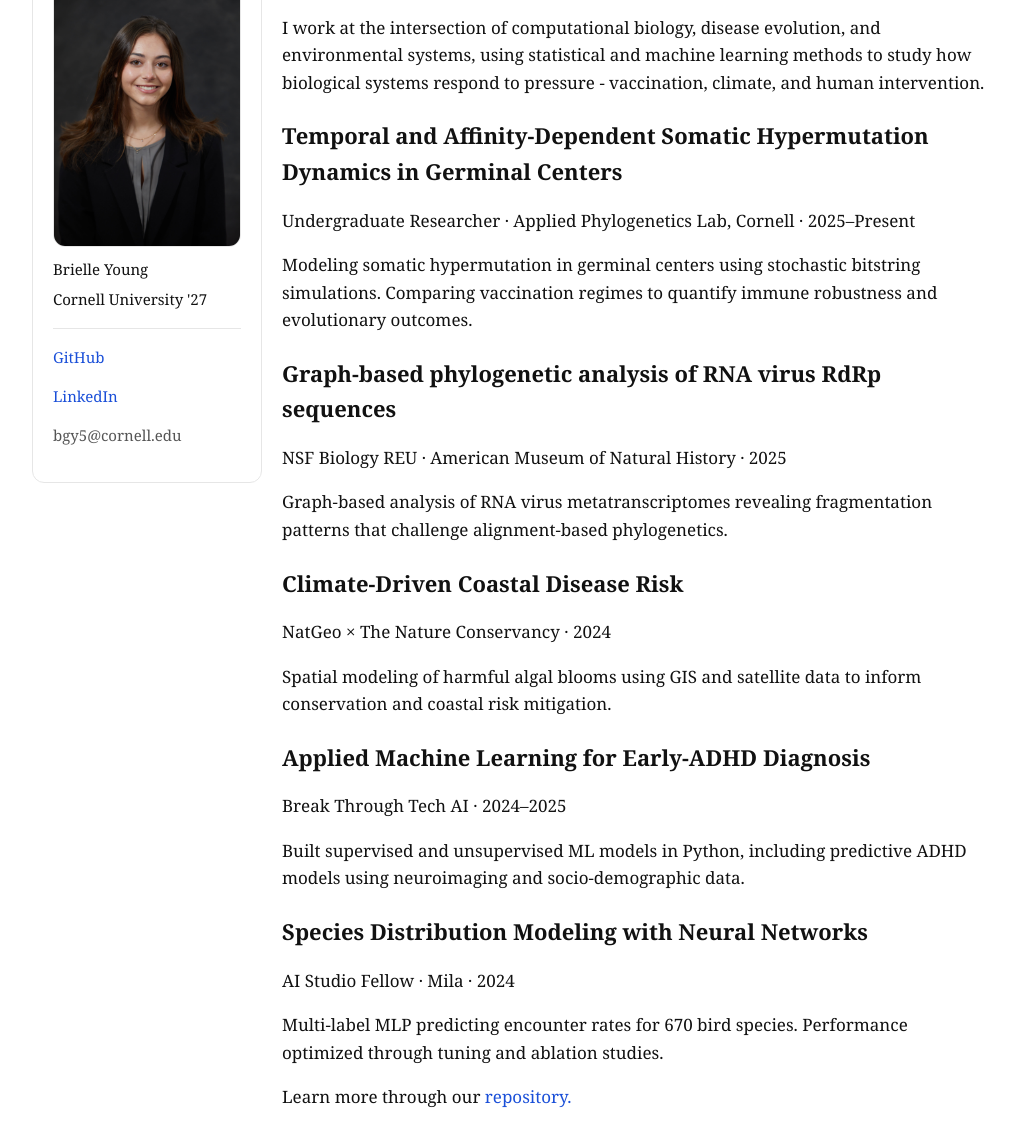
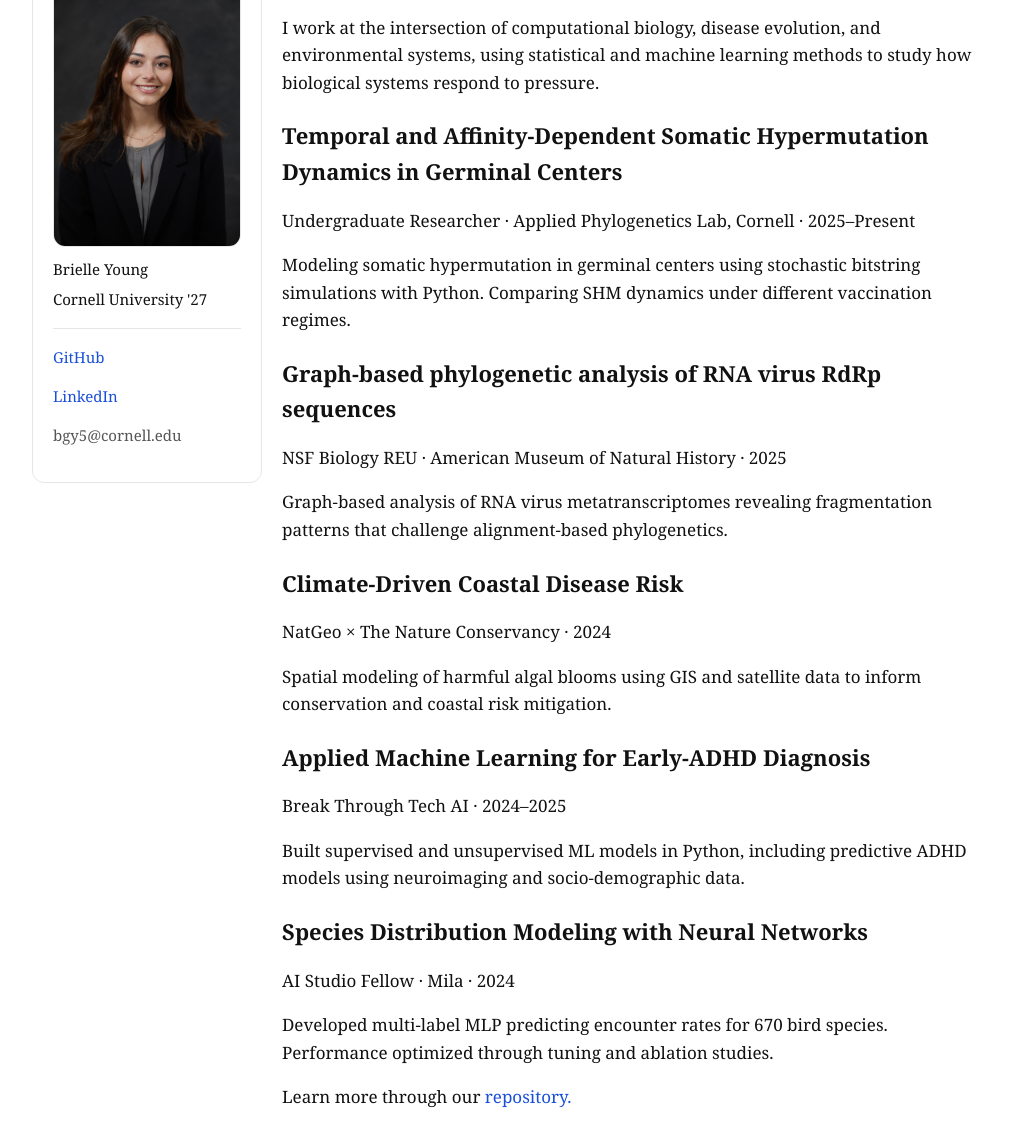
Before and after one commit to brielle-young/aboutme, a plain HTML site: page projects.html in a window 1280 px wide. Shown: the part 148-1278 px from the top of the page, without its empty margins (128-1142 px from the left). Drawn offline with Linux system fonts and the light colour scheme.

Commit message:
updated content

```diff
--- a/projects.html
+++ b/projects.html
@@ -38,12 +38,12 @@
 
       <article class="project">
         <h1>Projects</h1>
-        <p> I work at the intersection of computational biology, disease evolution, and environmental systems, using statistical and machine learning methods to study how biological systems respond to pressure - vaccination, climate, and human intervention.</p>
+        <p> I work at the intersection of computational biology, disease evolution, and environmental systems, using statistical and machine learning methods to study how biological systems respond to pressure.</p>
         <h2>Temporal and Affinity-Dependent Somatic Hypermutation Dynamics in Germinal Centers</h2>
         <p class="meta">Undergraduate Researcher · Applied Phylogenetics Lab, Cornell · 2025–Present</p>
         <p>
-          Modeling somatic hypermutation in germinal centers using stochastic bitstring simulations.
-          Comparing vaccination regimes to quantify immune robustness and evolutionary outcomes.
+          Modeling somatic hypermutation in germinal centers using stochastic bitstring simulations with Python.
+          Comparing SHM dynamics under different vaccination regimes.
         </p>
       </article>
 
@@ -78,7 +78,7 @@
         <h2>Species Distribution Modeling with Neural Networks</h2>
         <p class="meta">AI Studio Fellow · Mila · 2024</p>
         <p>
-          Multi-label MLP predicting encounter rates for 670 bird species.
+          Developed multi-label MLP predicting encounter rates for 670 bird species.
           Performance optimized through tuning and ablation studies.
         </p>
         <p>Learn more through our <a href="https://github.com/brielle-young/bird-species-distribution-modeling-with-location-information">repository.</a></p>
```
Also changed, not shown: blog.html (+1 -1 lines), index.html (+2 -2 lines).
